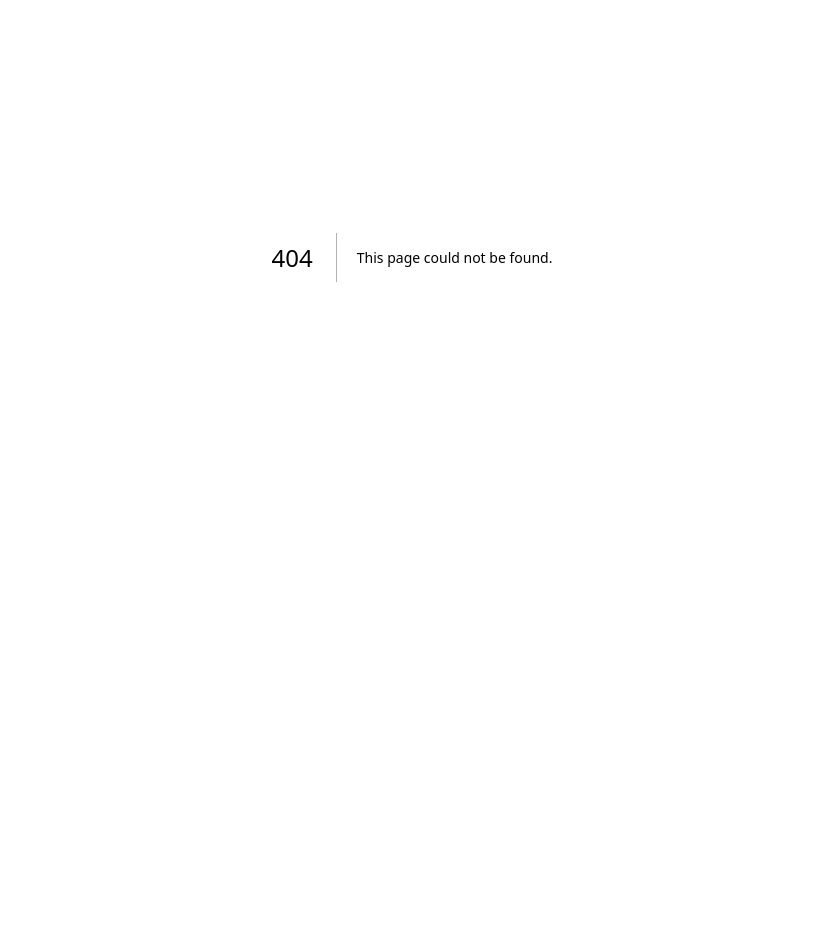
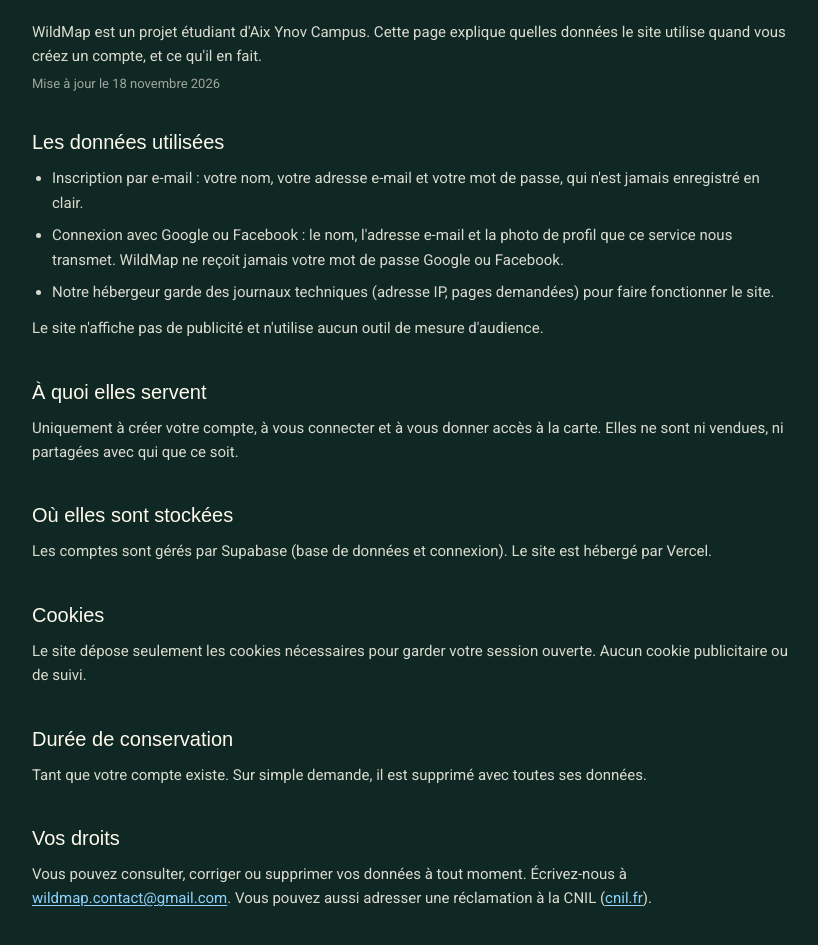
Before and after one commit to Wild-maps/Wild-Maps, a Next.js app: page /confidentialite in a window 1280 px wide. Before the commit this address had no page. Shown: the part 143-1088 px from the top of the page, without its empty margins (228-1046 px from the left). Before the commit the page ends 800 px from the top, so only its background shows below. Built offline with nearby package versions, Linux system fonts and the light colour scheme; a web font is replaced by a local one.

Commit message:
confidentialité : page des règles de confidentialité, liée depuis le pied de page (#5)
Closes #4

```diff
--- /dev/null
+++ b/src/app/confidentialite/page.tsx
@@ -0,0 +1,85 @@
+import type { Metadata } from "next";
+import { TopBar } from "@/components/layout/TopBar";
+
+export const metadata: Metadata = {
+  title: "Confidentialité — WildMap",
+  description: "Les données que WildMap utilise pour les comptes, et ce qu'il en fait.",
+};
+
+const contact = "wildmap.contact@gmail.com";
+
+const titre = "font-ui text-[clamp(20px,1.354vw,26px)] text-creme";
+const texte = "mt-3 text-[clamp(15px,0.938vw,18px)] leading-relaxed text-creme/85";
+const liste = `${texte} flex list-disc flex-col gap-2 pl-5`;
+const lien = "text-ciel underline underline-offset-2 hover:text-creme focus-visible:outline-3 focus-visible:outline-offset-2 focus-visible:outline-ciel";
+
+export default function ConfidentialitePage() {
+  return (
+    <>
+      <TopBar />
+      <main className="flex-1 bg-foret-950 px-5 pb-20 pt-[clamp(104px,8vw,150px)] sm:px-8">
+        <article className="mx-auto max-w-[760px]">
+          <h1 className="font-display text-[clamp(40px,3.646vw,70px)] leading-none text-sable">Confidentialité</h1>
+          <p className={texte}>
+            WildMap est un projet étudiant d&apos;Aix Ynov Campus. Cette page explique quelles données le site utilise quand vous créez un compte, et ce
+            qu&apos;il en fait.
+          </p>
+          <p className="mt-2 text-[clamp(13px,0.781vw,15px)] text-creme/60">Mise à jour le 18 novembre 2026</p>
+
+          <section className="mt-10">
+            <h2 className={titre}>Les données utilisées</h2>
+            <ul className={liste}>
+              <li>Inscription par e-mail : votre nom, votre adresse e-mail et votre mot de passe, qui n&apos;est jamais enregistré en clair.</li>
+              <li>
+                Connexion avec Google ou Facebook : le nom, l&apos;adresse e-mail et la photo de profil que ce service nous transmet. WildMap ne reçoit
+                jamais votre mot de passe Google ou Facebook.
+              </li>
+              <li>Notre hébergeur garde des journaux techniques (adresse IP, pages demandées) pour faire fonctionner le site.</li>
+            </ul>
+            <p className={texte}>Le site n&apos;affiche pas de publicité et n&apos;utilise aucun outil de mesure d&apos;audience.</p>
+          </section>
+
+          <section className="mt-10">
+            <h2 className={titre}>À quoi elles servent</h2>
+            <p className={texte}>
+              Uniquement à créer votre compte, à vous connecter et à vous donner accès à la carte. Elles ne sont ni vendues, ni partagées avec qui que ce
+              soit.
+            </p>
+          </section>
+
+          <section className="mt-10">
+            <h2 className={titre}>Où elles sont stockées</h2>
+            <p className={texte}>Les comptes sont gérés par Supabase (base de données et connexion). Le site est hébergé par Vercel.</p>
+          </section>
+
+          <section className="mt-10">
+            <h2 className={titre}>Cookies</h2>
+            <p className={texte}>
+              Le site dépose seulement les cookies nécessaires pour garder votre session ouverte. Aucun cookie publicitaire ou de suivi.
+            </p>
+          </section>
+
+          <section className="mt-10">
+            <h2 className={titre}>Durée de conservation</h2>
+            <p className={texte}>Tant que votre compte existe. Sur simple demande, il est supprimé avec toutes ses données.</p>
+          </section>
+
+          <section className="mt-10">
+            <h2 className={titre}>Vos droits</h2>
+            <p className={texte}>
+              Vous pouvez consulter, corriger ou supprimer vos données à tout moment. Écrivez-nous à{" "}
+              <a href={`mailto:${contact}`} className={lien}>
+                {contact}
+              </a>
+              . Vous pouvez aussi adresser une réclamation à la CNIL (
+              <a href="https://www.cnil.fr" className={lien}>
+                cnil.fr
+              </a>
+              ).
+            </p>
+          </section>
+        </article>
+      </main>
+    </>
+  );
+}
--- a/src/components/layout/Footer.tsx
+++ b/src/components/layout/Footer.tsx
@@ -24,7 +24,7 @@ const motifs = [
   { haut: 738, cote: "left-[96.877%] rotate-180" },
 ];
 
-const legal = ["Mentions légales", "Confidentialité", "CGU"];
+const legal = [{ label: "Mentions légales" }, { label: "Confidentialité", href: "/confidentialite" }, { label: "CGU" }];
 
 const titreColonne = "font-ui text-[clamp(20px,1.354vw,26px)] text-creme";
 const liste = "mt-[clamp(12px,1.146vw,22px)] flex flex-col items-start gap-[clamp(8px,0.677vw,13px)] text-[clamp(14px,0.885vw,17px)]";
@@ -100,11 +100,17 @@ export function Footer() {
                 </a>
               </li>
               {legal.map((l) => (
-                <li key={l}>
-                  <span title="Bientôt disponible" className={`${bouton} cursor-default opacity-60`}>
-                    {l}
-                    <span className="sr-only">, bientôt disponible</span>
-                  </span>
+                <li key={l.label}>
+                  {l.href ? (
+                    <Link href={l.href} className={lien}>
+                      {l.label}
+                    </Link>
+                  ) : (
+                    <span title="Bientôt disponible" className={`${bouton} cursor-default opacity-60`}>
+                      {l.label}
+                      <span className="sr-only">, bientôt disponible</span>
+                    </span>
+                  )}
                 </li>
               ))}
             </ul>
```
